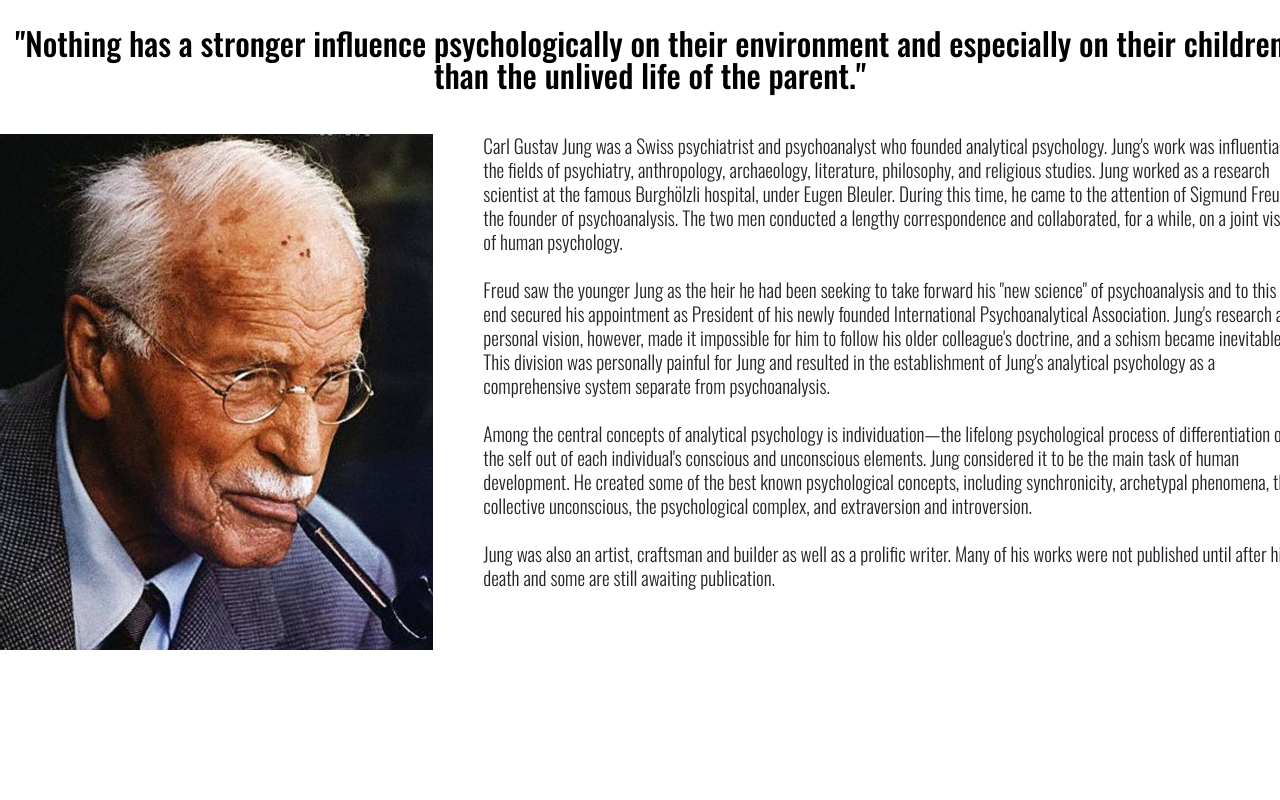
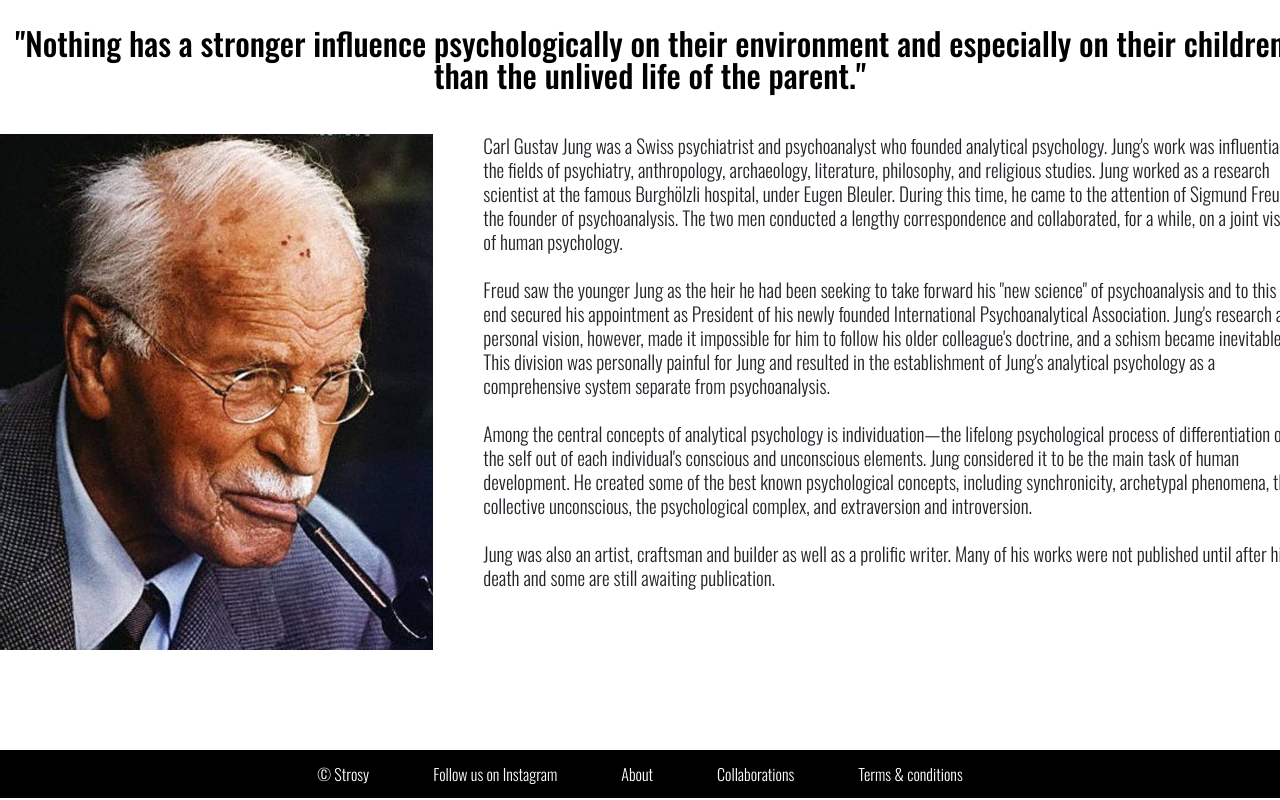
Before and after one commit to Strosy/PNJ-project, a plain HTML site: page index.html in a window 1280 px wide. Shown: the part 2486-3286 px from the top of the page. Drawn offline with nearby package versions, Linux system fonts and the light colour scheme.

Commit message:
ajout footer

```diff
--- a/index.html
+++ b/index.html
@@ -21,8 +21,8 @@
                     <li><a href="#quote1">Peterson</a></li>
                     <li><a href="#quote2">Nietzsche</a></li>
                     <li><a href="#quote3">Jung</a></li>
-                    <li><a href="#">About Us</a></li>
-                    <li><a href="#">Contact Us</a></li>
+                    <li><a href="#footer">About Us</a></li>
+                    <li><a href="#footer">Contact Us</a></li>
                 </ul>
             </nav>
 
@@ -133,10 +133,16 @@
                         Jung was also an artist, craftsman and builder as well as a prolific writer. Many of his works were not published until after his death and some are still awaiting publication.
                     </p>
                 </div>
-
-
             </div>
-
+            <footer class="footer-container" id="footer">
+                <ul>
+                    <li>&copy; Strosy</li>
+                    <li>Follow us on Instagram</li>
+                    <li>About</li>
+                    <li>Collaborations</li>
+                    <li>Terms & conditions</li>
+                </ul>
+            </footer>
 
 
 
--- a/ressources/css/style.css
+++ b/ressources/css/style.css
@@ -25,10 +25,9 @@ h1 {
 }
 
 nav {
-  list-style-type:none;
+  list-style-type: none;
   background-color:black;
   width: 100%;
-
   display: flex;
   justify-content: center;
   align-items: center;
@@ -69,7 +68,7 @@ nav ul li a:hover {
 .grid {
   display: grid;
   width: 1300px;
-  grid-template: 150px 350px 150px 1px repeat(3, 515.6666666666px 150px) / repeat(3, 1fr);
+  grid-template: 150px 350px 150px 1px repeat(2, 515.6666666666px 150px) 515.6666666666px 100px / repeat(3, 1fr);
   margin: auto;
 
 }
@@ -108,15 +107,12 @@ nav ul li a:hover {
 
 .black-rectangle {
   width: 100%;
-
   text-align: center;
   align-self: center;
   color: black;
   font-size: 2rem;
   font-weight: 500;
 }
-
-
 
 #quote1 {
   grid-area: 3 / 1 / span 1 / span 3;
@@ -135,7 +131,6 @@ nav ul li a:hover {
   display: block;
   max-width: 100%;
   height: auto;
-
 }
 
 .bioJP {
@@ -166,3 +161,26 @@ nav ul li a:hover {
   margin: 0px 0px 50px 50px;
   font-weight: 300;
 }
+
+
+footer {
+  background-color:black;
+  width: 100%;
+}
+footer ul {
+  list-style: none;
+  margin: 0;
+  display: flex;
+  justify-content: center;
+  align-items: center;
+}
+footer ul li {
+
+  display:inline;
+  padding: 1rem 2rem;
+  color: white;
+  font-weight: 300;
+  text-decoration:none;
+  font-size: 1rem;
+
+}
```
